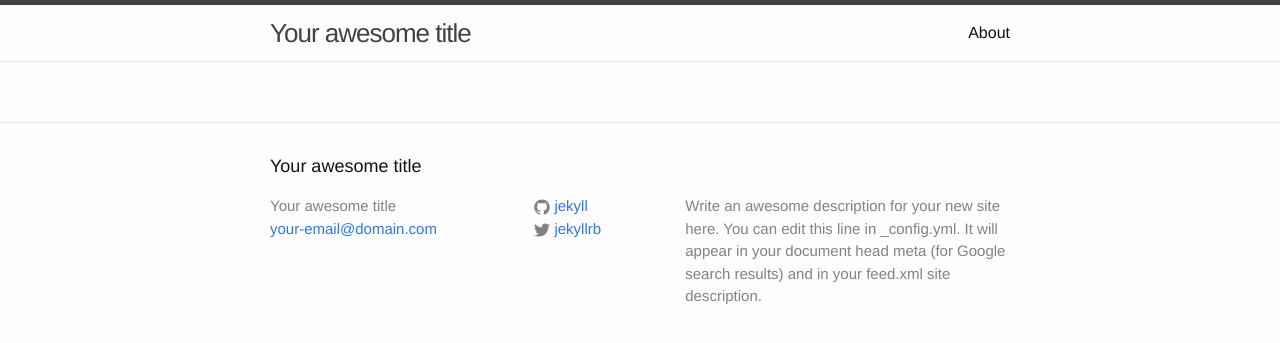
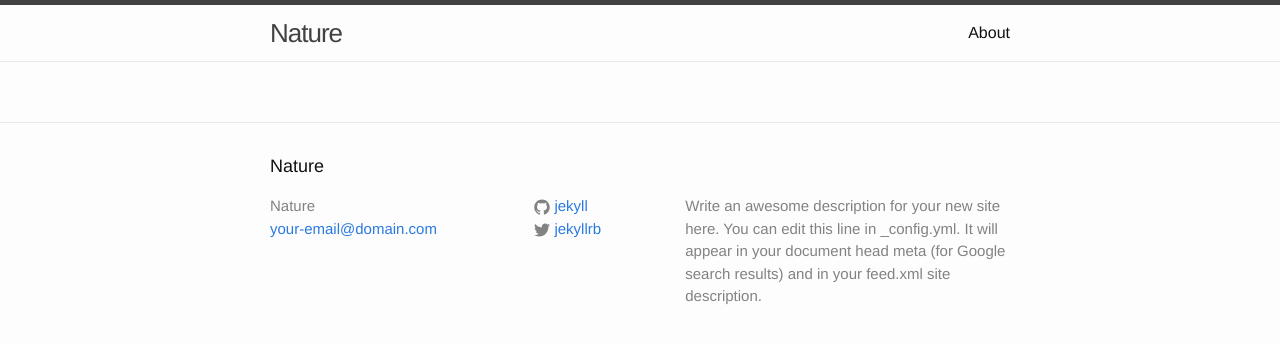
Before and after one commit to grandais2/grandais2.github.io, a Jekyll site: the page built from index.html, in a window 1280 px wide. Shown: the top 343 px of the page. Built offline with Jekyll 4.4.1, drawn with Linux system fonts in a browser that asks for light colours.

Commit message:
Update _config.yml

```diff
--- a/_config.yml
+++ b/_config.yml
@@ -6,7 +6,7 @@
 # 'jekyll serve'. If you change this file, please restart the server process.
 
 # Site settings
-title: Your awesome title
+title: Nature
 email: your-email@domain.com
 description: > # this means to ignore newlines until "baseurl:"
   Write an awesome description for your new site here. You can edit this
```
